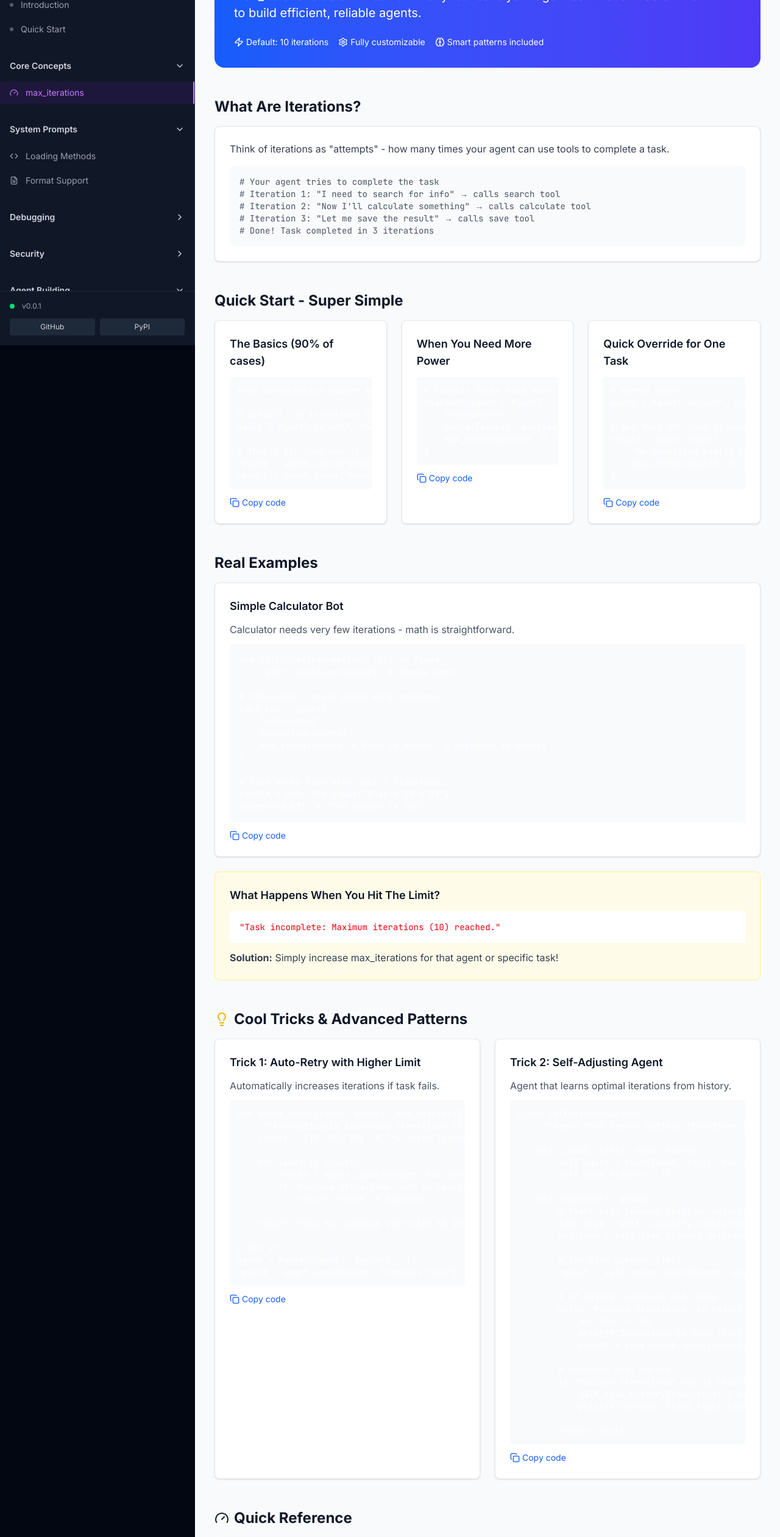
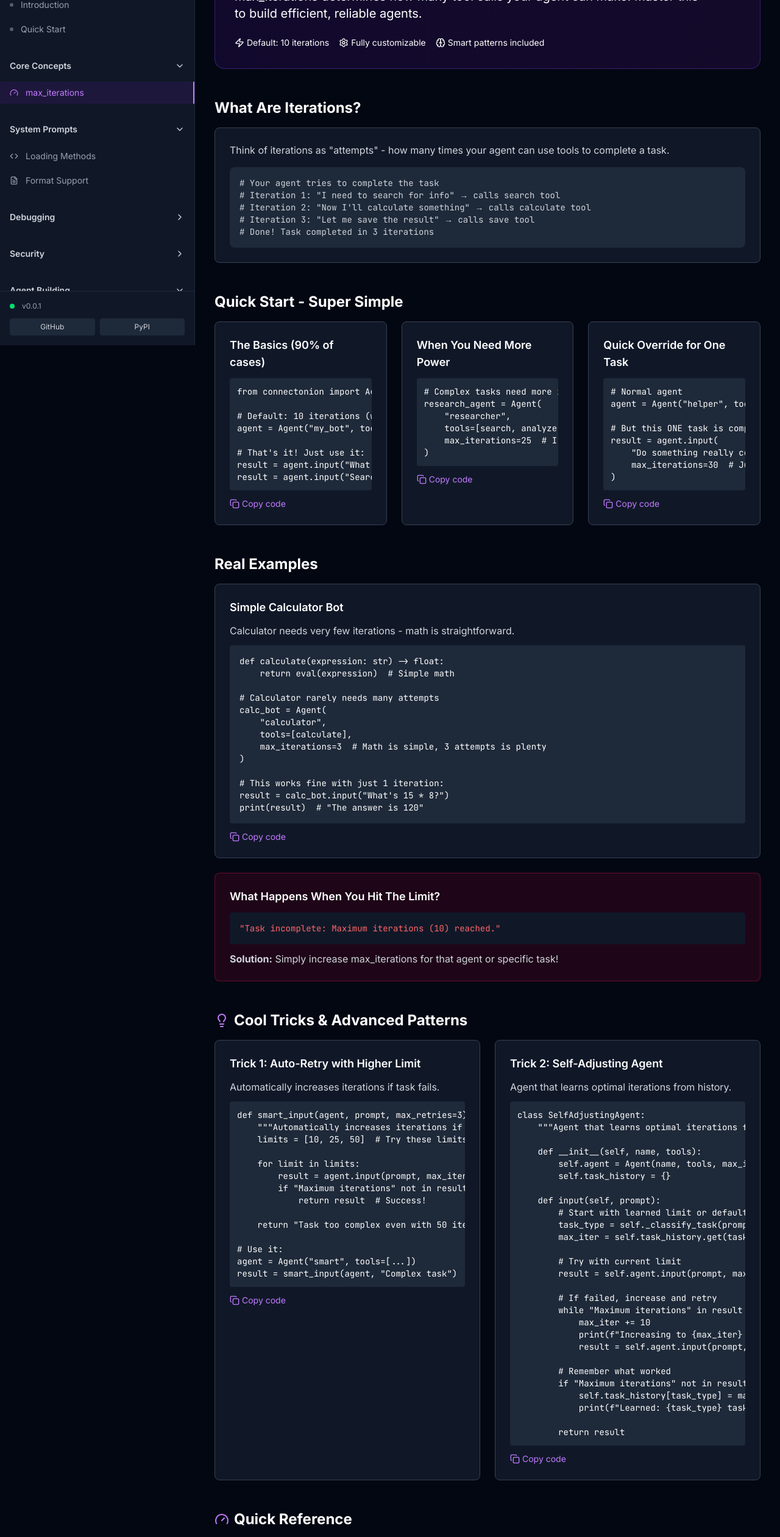
Before and after one commit to openonion/connectonion, a Next.js app in the folder docs-site/: page /max-iterations in a window 1280 px wide. Shown: the part 234-2754 px from the top of the page at 61% size. Built offline with nearby package versions, Linux system fonts and the light colour scheme.

Commit message:
docs: switch max iterations page to violet theme

```diff
--- a/docs-site/app/max-iterations/page.tsx
+++ b/docs-site/app/max-iterations/page.tsx
@@ -98,17 +98,17 @@ result = smart_input(agent, "Complex task")  # Auto-adjusts!`,
   };
 
   return (
-    <div className="min-h-screen bg-gray-50">
+    <div className="min-h-screen">
       {/* Header */}
-      <header className="bg-white border-b border-gray-200">
+      <header className="bg-gray-900 border-b border-gray-800">
         <div className="max-w-7xl mx-auto px-4 sm:px-6 lg:px-8">
           <div className="flex justify-between items-center py-6">
             <div className="flex items-center">
-              <Link href="/" className="flex items-center text-gray-600 hover:text-gray-900 mr-8">
+              <Link href="/" className="flex items-center text-gray-400 hover:text-white mr-8">
                 <ChevronLeft className="w-5 h-5 mr-1" />
                 Back to Docs
               </Link>
-              <h1 className="text-2xl font-bold text-gray-900">max_iterations Guide</h1>
+              <h1 className="text-2xl font-bold text-white">max_iterations Guide</h1>
             </div>
           </div>
         </div>
@@ -117,7 +117,7 @@ result = smart_input(agent, "Complex task")  # Auto-adjusts!`,
       {/* Main Content */}
       <main className="max-w-7xl mx-auto px-4 sm:px-6 lg:px-8 py-12">
         {/* Hero Section */}
-        <div className="bg-gradient-to-r from-blue-600 to-indigo-600 rounded-2xl p-8 mb-12 text-white">
+        <div className="bg-gradient-to-r from-violet-900/20 to-purple-900/20 border border-violet-500/30 rounded-2xl p-8 mb-12 text-white">
           <div className="max-w-3xl">
             <h2 className="text-3xl font-bold mb-4">Control Your Agent's Power</h2>
             <p className="text-xl mb-6">
@@ -143,13 +143,13 @@ result = smart_input(agent, "Complex task")  # Auto-adjusts!`,
 
         {/* What Are Iterations */}
         <section className="mb-12">
-          <h2 className="text-2xl font-bold text-gray-900 mb-4">What Are Iterations?</h2>
-          <div className="bg-white rounded-lg shadow-sm border border-gray-200 p-6">
-            <p className="text-gray-700 mb-4">
+          <h2 className="text-2xl font-bold text-white mb-4">What Are Iterations?</h2>
+          <div className="bg-gray-900 rounded-lg border border-gray-700 p-6">
+            <p className="text-gray-300 mb-4">
               Think of iterations as "attempts" - how many times your agent can use tools to complete a task.
             </p>
-            <div className="bg-gray-50 rounded-lg p-4 font-mono text-sm">
-              <div className="text-gray-600">
+            <div className="bg-gray-800 rounded-lg p-4 font-mono text-sm">
+              <div className="text-gray-300">
                 # Your agent tries to complete the task<br/>
                 # Iteration 1: "I need to search for info" → calls search tool<br/>
                 # Iteration 2: "Now I'll calculate something" → calls calculate tool<br/>
@@ -162,20 +162,20 @@ result = smart_input(agent, "Complex task")  # Auto-adjusts!`,
 
         {/* Quick Start */}
         <section className="mb-12">
-          <h2 className="text-2xl font-bold text-gray-900 mb-4">Quick Start - Super Simple</h2>
+          <h2 className="text-2xl font-bold text-white mb-4">Quick Start - Super Simple</h2>
 
           <div className="grid md:grid-cols-3 gap-6">
             {/* Basic Usage */}
-            <div className="bg-white rounded-lg shadow-sm border border-gray-200 p-6">
-              <h3 className="text-lg font-semibold text-gray-900 mb-3">
+            <div className="bg-gray-900 rounded-lg border border-gray-700 p-6">
+              <h3 className="text-lg font-semibold text-white mb-3">
                 The Basics (90% of cases)
               </h3>
-              <pre className="bg-gray-50 rounded p-3 text-sm overflow-x-auto mb-3">
+              <pre className="bg-gray-800 rounded p-3 text-sm overflow-x-auto mb-3">
                 <code>{examples.basic}</code>
               </pre>
               <button
                 onClick={() => copyToClipboard(examples.basic, 'basic')}
-                className="flex items-center text-sm text-blue-600 hover:text-blue-700"
+                className="flex items-center text-sm text-purple-400 hover:text-purple-300"
               >
                 {copiedSection === 'basic' ? (
                   <Check className="w-4 h-4 mr-1" />
@@ -187,16 +187,16 @@ result = smart_input(agent, "Complex task")  # Auto-adjusts!`,
             </div>
 
             {/* Complex Tasks */}
-            <div className="bg-white rounded-lg shadow-sm border border-gray-200 p-6">
-              <h3 className="text-lg font-semibold text-gray-900 mb-3">
+            <div className="bg-gray-900 rounded-lg border border-gray-700 p-6">
+              <h3 className="text-lg font-semibold text-white mb-3">
                 When You Need More Power
               </h3>
-              <pre className="bg-gray-50 rounded p-3 text-sm overflow-x-auto mb-3">
+              <pre className="bg-gray-800 rounded p-3 text-sm overflow-x-auto mb-3">
                 <code>{examples.complex}</code>
               </pre>
               <button
                 onClick={() => copyToClipboard(examples.complex, 'complex')}
-                className="flex items-center text-sm text-blue-600 hover:text-blue-700"
+                className="flex items-center text-sm text-purple-400 hover:text-purple-300"
               >
                 {copiedSection === 'complex' ? (
                   <Check className="w-4 h-4 mr-1" />
@@ -208,16 +208,16 @@ result = smart_input(agent, "Complex task")  # Auto-adjusts!`,
             </div>
 
             {/* Override */}
-            <div className="bg-white rounded-lg shadow-sm border border-gray-200 p-6">
-              <h3 className="text-lg font-semibold text-gray-900 mb-3">
+            <div className="bg-gray-900 rounded-lg border border-gray-700 p-6">
+              <h3 className="text-lg font-semibold text-white mb-3">
                 Quick Override for One Task
               </h3>
-              <pre className="bg-gray-50 rounded p-3 text-sm overflow-x-auto mb-3">
+              <pre className="bg-gray-800 rounded p-3 text-sm overflow-x-auto mb-3">
                 <code>{examples.override}</code>
               </pre>
               <button
                 onClick={() => copyToClipboard(examples.override, 'override')}
-                className="flex items-center text-sm text-blue-600 hover:text-blue-700"
+                className="flex items-center text-sm text-purple-400 hover:text-purple-300"
               >
                 {copiedSection === 'override' ? (
                   <Check className="w-4 h-4 mr-1" />
@@ -232,23 +232,23 @@ result = smart_input(agent, "Complex task")  # Auto-adjusts!`,
 
         {/* Real Examples */}
         <section className="mb-12">
-          <h2 className="text-2xl font-bold text-gray-900 mb-4">Real Examples</h2>
+          <h2 className="text-2xl font-bold text-white mb-4">Real Examples</h2>
 
           <div className="space-y-6">
             {/* Calculator Example */}
-            <div className="bg-white rounded-lg shadow-sm border border-gray-200 p-6">
-              <h3 className="text-lg font-semibold text-gray-900 mb-3">
+            <div className="bg-gray-900 rounded-lg border border-gray-700 p-6">
+              <h3 className="text-lg font-semibold text-white mb-3">
                 Simple Calculator Bot
               </h3>
-              <p className="text-gray-600 mb-3">
+              <p className="text-gray-300 mb-3">
                 Calculator needs very few iterations - math is straightforward.
               </p>
-              <pre className="bg-gray-50 rounded p-4 text-sm overflow-x-auto mb-3">
+              <pre className="bg-gray-800 rounded p-4 text-sm overflow-x-auto mb-3">
                 <code>{examples.calculator}</code>
               </pre>
               <button
                 onClick={() => copyToClipboard(examples.calculator, 'calculator')}
-                className="flex items-center text-sm text-blue-600 hover:text-blue-700"
+                className="flex items-center text-sm text-purple-400 hover:text-purple-300"
               >
                 {copiedSection === 'calculator' ? (
                   <Check className="w-4 h-4 mr-1" />
@@ -260,16 +260,16 @@ result = smart_input(agent, "Complex task")  # Auto-adjusts!`,
             </div>
 
             {/* Error Message */}
-            <div className="bg-yellow-50 rounded-lg border border-yellow-200 p-6">
-              <h3 className="text-lg font-semibold text-gray-900 mb-3">
+            <div className="bg-rose-900/20 rounded-lg border border-rose-500/30 p-6">
+              <h3 className="text-lg font-semibold text-white mb-3">
                 What Happens When You Hit The Limit?
               </h3>
-              <div className="bg-white rounded p-4 font-mono text-sm mb-3">
-                <span className="text-red-600">
+              <div className="bg-gray-900 rounded p-4 font-mono text-sm mb-3">
+                <span className="text-red-400">
                   "Task incomplete: Maximum iterations (10) reached."
                 </span>
               </div>
-              <p className="text-gray-700">
+              <p className="text-gray-300">
                 <strong>Solution:</strong> Simply increase max_iterations for that agent or specific task!
               </p>
             </div>
@@ -278,26 +278,26 @@ result = smart_input(agent, "Complex task")  # Auto-adjusts!`,
 
         {/* Cool Tricks */}
           <section className="mb-12">
-          <h2 className="text-2xl font-bold text-gray-900 mb-4 flex items-center">
-            <Lightbulb className="w-6 h-6 mr-2 text-yellow-500" />
+            <h2 className="text-2xl font-bold text-white mb-4 flex items-center">
+              <Lightbulb className="w-6 h-6 mr-2 text-purple-400" />
               Cool Tricks & Advanced Patterns
             </h2>
 
           <div className="grid md:grid-cols-2 gap-6">
             {/* Auto-Retry */}
-            <div className="bg-white rounded-lg shadow-sm border border-gray-200 p-6">
-              <h3 className="text-lg font-semibold text-gray-900 mb-3">
+            <div className="bg-gray-900 rounded-lg border border-gray-700 p-6">
+              <h3 className="text-lg font-semibold text-white mb-3">
                 Trick 1: Auto-Retry with Higher Limit
               </h3>
-              <p className="text-gray-600 mb-3">
+              <p className="text-gray-300 mb-3">
                 Automatically increases iterations if task fails.
               </p>
-              <pre className="bg-gray-50 rounded p-3 text-sm overflow-x-auto mb-3">
+              <pre className="bg-gray-800 rounded p-3 text-sm overflow-x-auto mb-3">
                 <code>{examples.autoRetry}</code>
               </pre>
               <button
                 onClick={() => copyToClipboard(examples.autoRetry, 'autoRetry')}
-                className="flex items-center text-sm text-blue-600 hover:text-blue-700"
+                className="flex items-center text-sm text-purple-400 hover:text-purple-300"
               >
                 {copiedSection === 'autoRetry' ? (
                   <Check className="w-4 h-4 mr-1" />
@@ -309,19 +309,19 @@ result = smart_input(agent, "Complex task")  # Auto-adjusts!`,
             </div>
 
             {/* Self-Adjusting */}
-            <div className="bg-white rounded-lg shadow-sm border border-gray-200 p-6">
-              <h3 className="text-lg font-semibold text-gray-900 mb-3">
+            <div className="bg-gray-900 rounded-lg border border-gray-700 p-6">
+              <h3 className="text-lg font-semibold text-white mb-3">
                 Trick 2: Self-Adjusting Agent
               </h3>
-              <p className="text-gray-600 mb-3">
+              <p className="text-gray-300 mb-3">
                 Agent that learns optimal iterations from history.
               </p>
-              <pre className="bg-gray-50 rounded p-3 text-sm overflow-x-auto mb-3">
+              <pre className="bg-gray-800 rounded p-3 text-sm overflow-x-auto mb-3">
                 <code>{examples.selfAdjusting}</code>
               </pre>
               <button
                 onClick={() => copyToClipboard(examples.selfAdjusting, 'selfAdjusting')}
-                className="flex items-center text-sm text-blue-600 hover:text-blue-700"
+                className="flex items-center text-sm text-purple-400 hover:text-purple-300"
               >
                 {copiedSection === 'selfAdjusting' ? (
                   <Check className="w-4 h-4 mr-1" />
@@ -336,79 +336,79 @@ result = smart_input(agent, "Complex task")  # Auto-adjusts!`,
 
         {/* Quick Reference Table */}
           <section className="mb-12">
-          <h2 className="text-2xl font-bold text-gray-900 mb-4 flex items-center">
-            <Gauge className="w-6 h-6 mr-2" />
+            <h2 className="text-2xl font-bold text-white mb-4 flex items-center">
+              <Gauge className="w-6 h-6 mr-2 text-purple-400" />
               Quick Reference
             </h2>
 
-          <div className="bg-white rounded-lg shadow-sm border border-gray-200 overflow-hidden">
-            <table className="min-w-full divide-y divide-gray-200">
-              <thead className="bg-gray-50">
+          <div className="bg-gray-900 rounded-lg border border-gray-700 overflow-hidden">
+            <table className="min-w-full divide-y divide-gray-700">
+              <thead className="bg-gray-800">
                 <tr>
-                  <th className="px-6 py-3 text-left text-xs font-medium text-gray-500 uppercase tracking-wider">
+                  <th className="px-6 py-3 text-left text-xs font-medium text-gray-400 uppercase tracking-wider">
                     What You're Doing
                   </th>
-                  <th className="px-6 py-3 text-left text-xs font-medium text-gray-500 uppercase tracking-wider">
+                  <th className="px-6 py-3 text-left text-xs font-medium text-gray-400 uppercase tracking-wider">
                     Iterations
                   </th>
-                  <th className="px-6 py-3 text-left text-xs font-medium text-gray-500 uppercase tracking-wider">
+                  <th className="px-6 py-3 text-left text-xs font-medium text-gray-400 uppercase tracking-wider">
                     Example
                   </th>
                 </tr>
               </thead>
-              <tbody className="bg-white divide-y divide-gray-200">
+              <tbody className="bg-gray-900 divide-y divide-gray-800">
                 <tr>
-                  <td className="px-6 py-4 whitespace-nowrap text-sm font-medium text-gray-900">
+                  <td className="px-6 py-4 whitespace-nowrap text-sm font-medium text-white">
                     Simple Q&A
                   </td>
-                  <td className="px-6 py-4 whitespace-nowrap text-sm text-gray-500">
+                  <td className="px-6 py-4 whitespace-nowrap text-sm text-gray-400">
                     3-5
                   </td>
-                  <td className="px-6 py-4 whitespace-nowrap text-sm text-gray-500">
+                  <td className="px-6 py-4 whitespace-nowrap text-sm text-gray-400">
                     "What's the weather?"
                   </td>
                 </tr>
                 <tr>
-                  <td className="px-6 py-4 whitespace-nowrap text-sm font-medium text-gray-900">
+                  <td className="px-6 py-4 whitespace-nowrap text-sm font-medium text-white">
                     Calculations
                   </td>
-                  <td className="px-6 py-4 whitespace-nowrap text-sm text-gray-500">
+                  <td className="px-6 py-4 whitespace-nowrap text-sm text-gray-400">
                     5-10
                   </td>
-                  <td className="px-6 py-4 whitespace-nowrap text-sm text-gray-500">
+                  <td className="px-6 py-4 whitespace-nowrap text-sm text-gray-400">
                     "Calculate my taxes"
                   </td>
                 </tr>
                 <tr>
-                  <td className="px-6 py-4 whitespace-nowrap text-sm font-medium text-gray-900">
+                  <td className="px-6 py-4 whitespace-nowrap text-sm font-medium text-white">
                     Multi-step tasks
                   </td>
-                  <td className="px-6 py-4 whitespace-nowrap text-sm text-gray-500">
+                  <td className="px-6 py-4 whitespace-nowrap text-sm text-gray-400">
                     10-20
                   </td>
-                  <td className="px-6 py-4 whitespace-nowrap text-sm text-gray-500">
+                  <td className="px-6 py-4 whitespace-nowrap text-sm text-gray-400">
                     "Search and summarize"
                   </td>
                 </tr>
                 <tr>
-                  <td className="px-6 py-4 whitespace-nowrap text-sm font-medium text-gray-900">
+                  <td className="px-6 py-4 whitespace-nowrap text-sm font-medium text-white">
                     Complex workflows
                   </td>
-                  <td className="px-6 py-4 whitespace-nowrap text-sm text-gray-500">
+                  <td className="px-6 py-4 whitespace-nowrap text-sm text-gray-400">
                     20-40
                   </td>
-                  <td className="px-6 py-4 whitespace-nowrap text-sm text-gray-500">
+                  <td className="px-6 py-4 whitespace-nowrap text-sm text-gray-400">
                     "Analyze all data and generate report"
                   </td>
                 </tr>
                 <tr>
-                  <td className="px-6 py-4 whitespace-nowrap text-sm font-medium text-gray-900">
+                  <td className="px-6 py-4 whitespace-nowrap text-sm font-medium text-white">
                     Research projects
                   </td>
-                  <td className="px-6 py-4 whitespace-nowrap text-sm text-gray-500">
+                  <td className="px-6 py-4 whitespace-nowrap text-sm text-gray-400">
                     30-50
                   </td>
-                  <td className="px-6 py-4 whitespace-nowrap text-sm text-gray-500">
+                  <td className="px-6 py-4 whitespace-nowrap text-sm text-gray-400">
                     "Research topic from multiple sources"
                   </td>
                 </tr>
@@ -419,14 +419,14 @@ result = smart_input(agent, "Complex task")  # Auto-adjusts!`,
 
         {/* One Minute Summary */}
         <section className="mb-12">
-          <div className="bg-gradient-to-r from-green-50 to-emerald-50 rounded-lg border border-green-200 p-8">
-            <h2 className="text-2xl font-bold text-gray-900 mb-4">
+          <div className="bg-gradient-to-r from-violet-900/20 to-purple-900/20 rounded-lg border border-violet-500/30 p-8">
+            <h2 className="text-2xl font-bold text-white mb-4">
               ⏱️ The One-Minute Summary
             </h2>
-            <ol className="space-y-2 text-gray-700">
+            <ol className="space-y-2 text-gray-300">
               <li className="flex items-start">
                 <span className="font-bold mr-2">1.</span>
-                Most agents are fine with default <code className="bg-white px-2 py-1 rounded">max_iterations=10</code>
+                Most agents are fine with default <code className="bg-gray-900 px-2 py-1 rounded">max_iterations=10</code>
               </li>
               <li className="flex items-start">
                 <span className="font-bold mr-2">2.</span>
@@ -434,7 +434,7 @@ result = smart_input(agent, "Complex task")  # Auto-adjusts!`,
               </li>
               <li className="flex items-start">
                 <span className="font-bold mr-2">3.</span>
-                Override per-task when needed: <code className="bg-white px-2 py-1 rounded">agent.input(prompt, max_iterations=X)</code>
+                Override per-task when needed: <code className="bg-gray-900 px-2 py-1 rounded">agent.input(prompt, max_iterations=X)</code>
               </li>
               <li className="flex items-start">
                 <span className="font-bold mr-2">4.</span>
@@ -445,18 +445,18 @@ result = smart_input(agent, "Complex task")  # Auto-adjusts!`,
                 Advanced: Build smart agents that adjust limits automatically
               </li>
             </ol>
-            <p className="mt-6 text-lg font-semibold">
+            <p className="mt-6 text-lg font-semibold text-gray-200">
               That's it! You now know everything about iteration control. Start simple, adjust when needed! 🚀
             </p>
           </div>
         </section>
 
         {/* Navigation */}
-        <div className="flex justify-between items-center pt-8 border-t border-gray-200">
-          <Link href="/xray" className="text-blue-600 hover:text-blue-700 font-medium">
+        <div className="flex justify-between items-center pt-8 border-t border-gray-800">
+          <Link href="/xray" className="text-purple-400 hover:text-purple-300 font-medium">
             ← Previous: Xray Debugging
           </Link>
-          <Link href="/prompts" className="text-blue-600 hover:text-blue-700 font-medium">
+          <Link href="/prompts" className="text-purple-400 hover:text-purple-300 font-medium">
             Next: System Prompts →
           </Link>
         </div>
```
Lines whose indentation alone changed are shown as unchanged.
